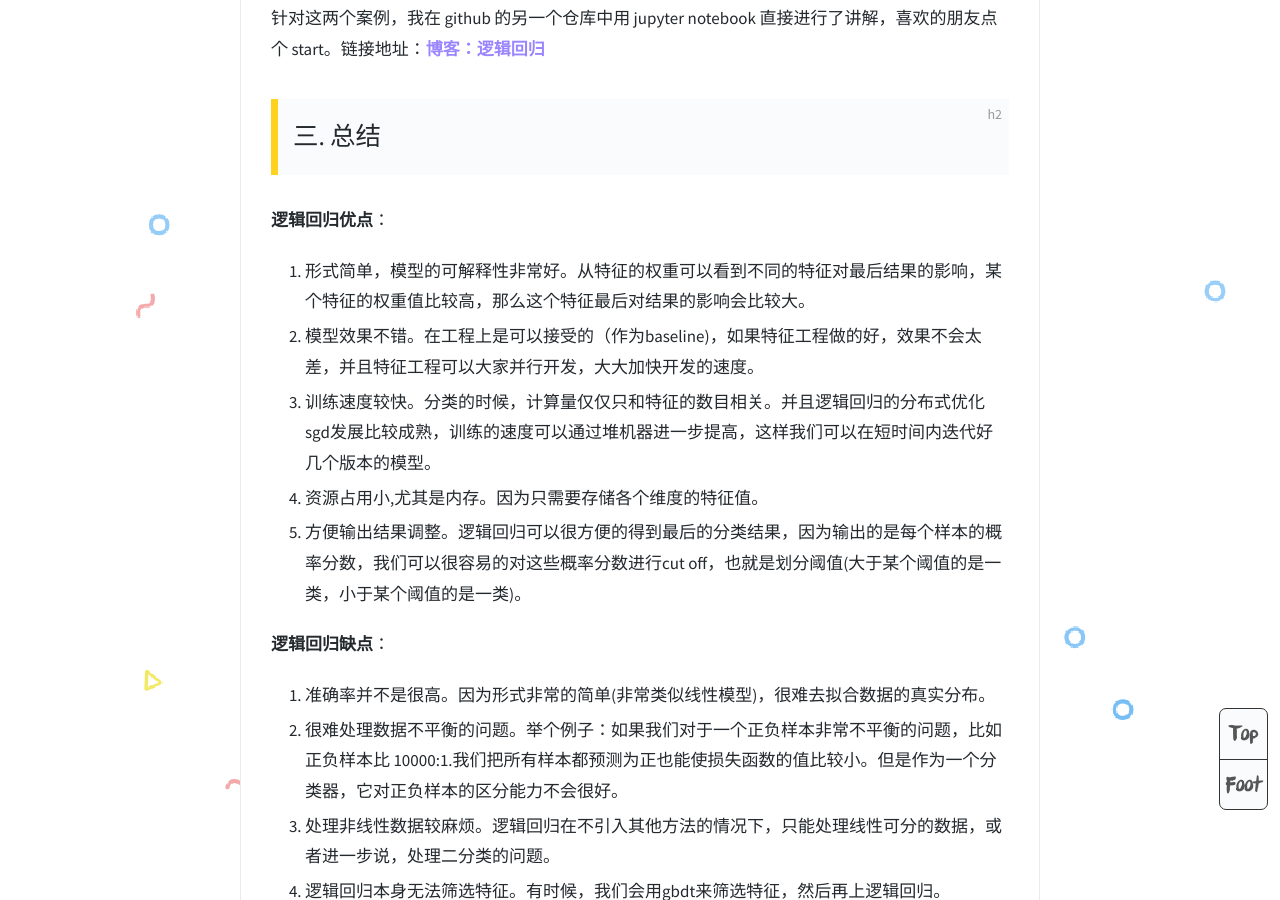
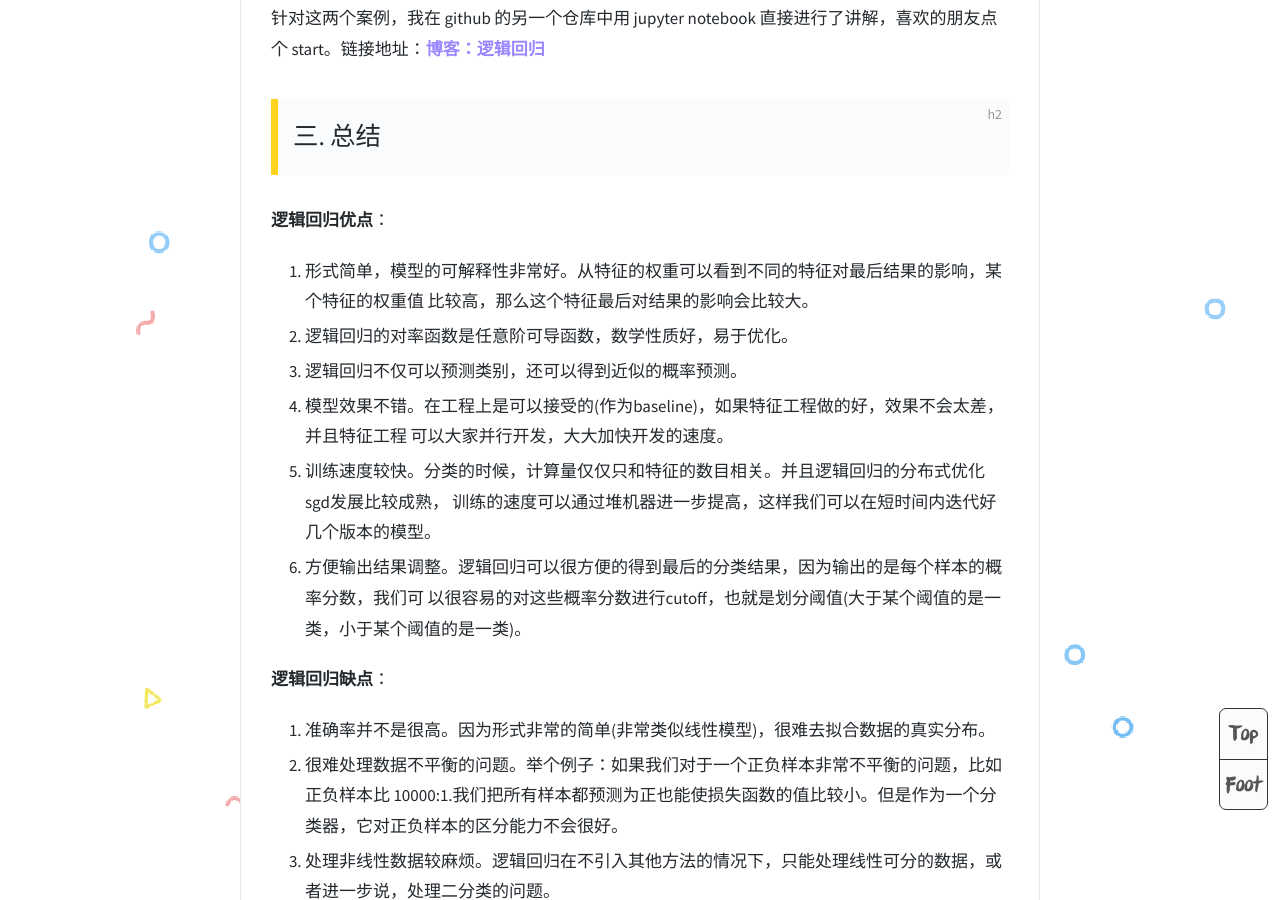
Before and after one commit to provenclei/provenclei.github.io, a Jekyll site: the page built from _posts/2020-2-28-LR.md, in a window 1280 px wide and 900 px high, scrolled down 9813 px. Built offline with Jekyll 4.4.1, drawn with Linux system fonts in a browser that asks for light colours; formulas are drawn with MathJax 3; comment, search, counter and statistics services are not loaded.

Commit message:
update lr

```diff
--- a/_posts/2020-2-28-LR.md
+++ b/_posts/2020-2-28-LR.md
@@ -212,11 +212,12 @@ $$-\theta^{T} x = 0$$
 ## 三. 总结
 
 **逻辑回归优点**：
-1. 形式简单，模型的可解释性非常好。从特征的权重可以看到不同的特征对最后结果的影响，某个特征的权重值比较高，那么这个特征最后对结果的影响会比较大。
-2. 模型效果不错。在工程上是可以接受的（作为baseline)，如果特征工程做的好，效果不会太差，并且特征工程可以大家并行开发，大大加快开发的速度。
-3. 训练速度较快。分类的时候，计算量仅仅只和特征的数目相关。并且逻辑回归的分布式优化sgd发展比较成熟，训练的速度可以通过堆机器进一步提高，这样我们可以在短时间内迭代好几个版本的模型。
-4. 资源占用小,尤其是内存。因为只需要存储各个维度的特征值。
-5. 方便输出结果调整。逻辑回归可以很方便的得到最后的分类结果，因为输出的是每个样本的概率分数，我们可以很容易的对这些概率分数进行cut off，也就是划分阈值(大于某个阈值的是一类，小于某个阈值的是一类)。
+1. 形式简单，模型的可解释性非常好。从特征的权重可以看到不同的特征对最后结果的影响，某个特征的权重值 比较高，那么这个特征最后对结果的影响会比较大。
+2. 逻辑回归的对率函数是任意阶可导函数，数学性质好，易于优化。
+3. 逻辑回归不仅可以预测类别，还可以得到近似的概率预测。
+4. 模型效果不错。在工程上是可以接受的(作为baseline)，如果特征工程做的好，效果不会太差，并且特征工程 可以大家并行开发，大大加快开发的速度。
+5. 训练速度较快。分类的时候，计算量仅仅只和特征的数目相关。并且逻辑回归的分布式优化sgd发展比较成熟， 训练的速度可以通过堆机器进一步提高，这样我们可以在短时间内迭代好几个版本的模型。
+6. 方便输出结果调整。逻辑回归可以很方便的得到最后的分类结果，因为输出的是每个样本的概率分数，我们可 以很容易的对这些概率分数进行cutoff，也就是划分阈值(大于某个阈值的是一类，小于某个阈值的是一类)。
 
 **逻辑回归缺点**：
 1. 准确率并不是很高。因为形式非常的简单(非常类似线性模型)，很难去拟合数据的真实分布。
```
